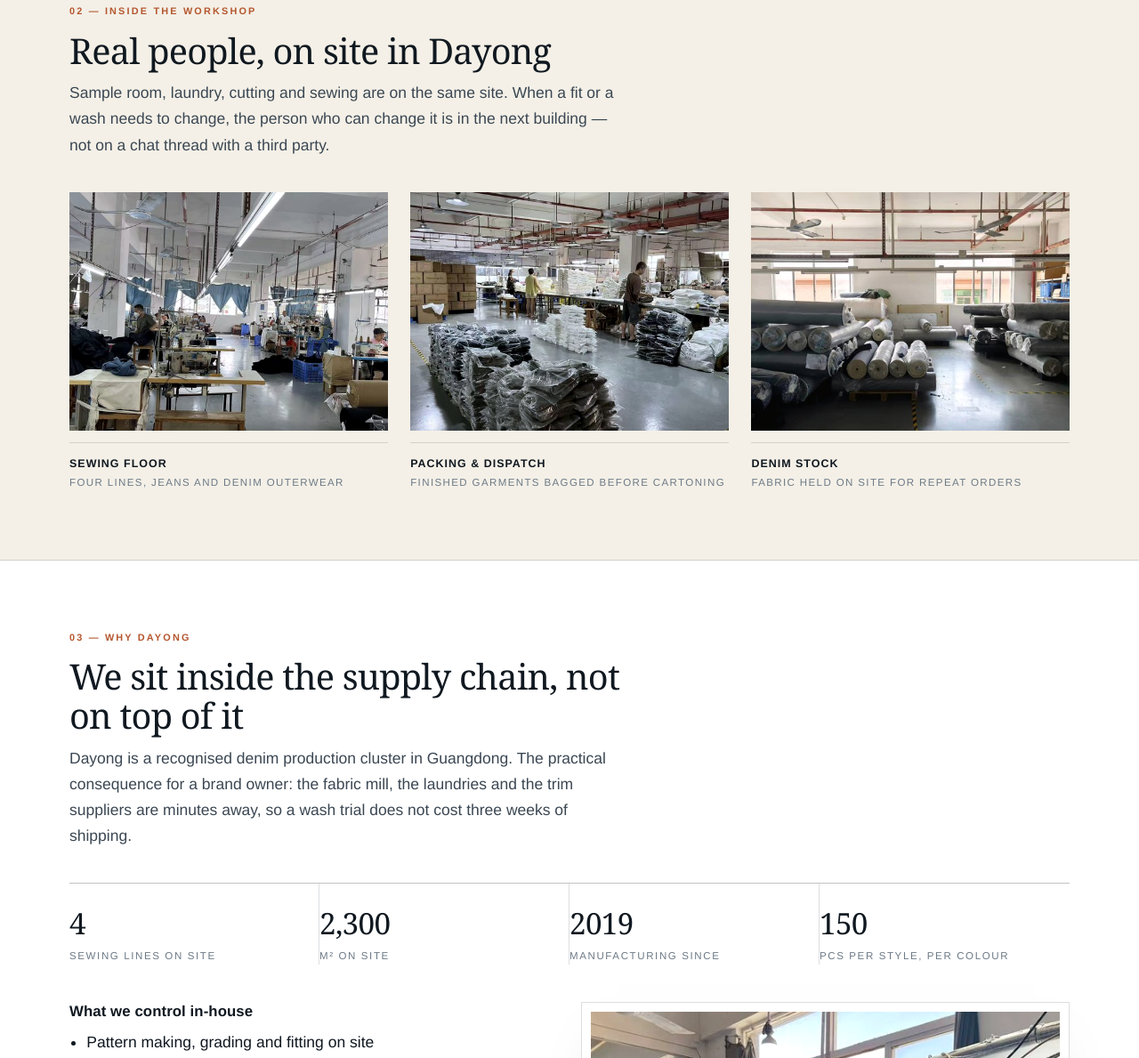
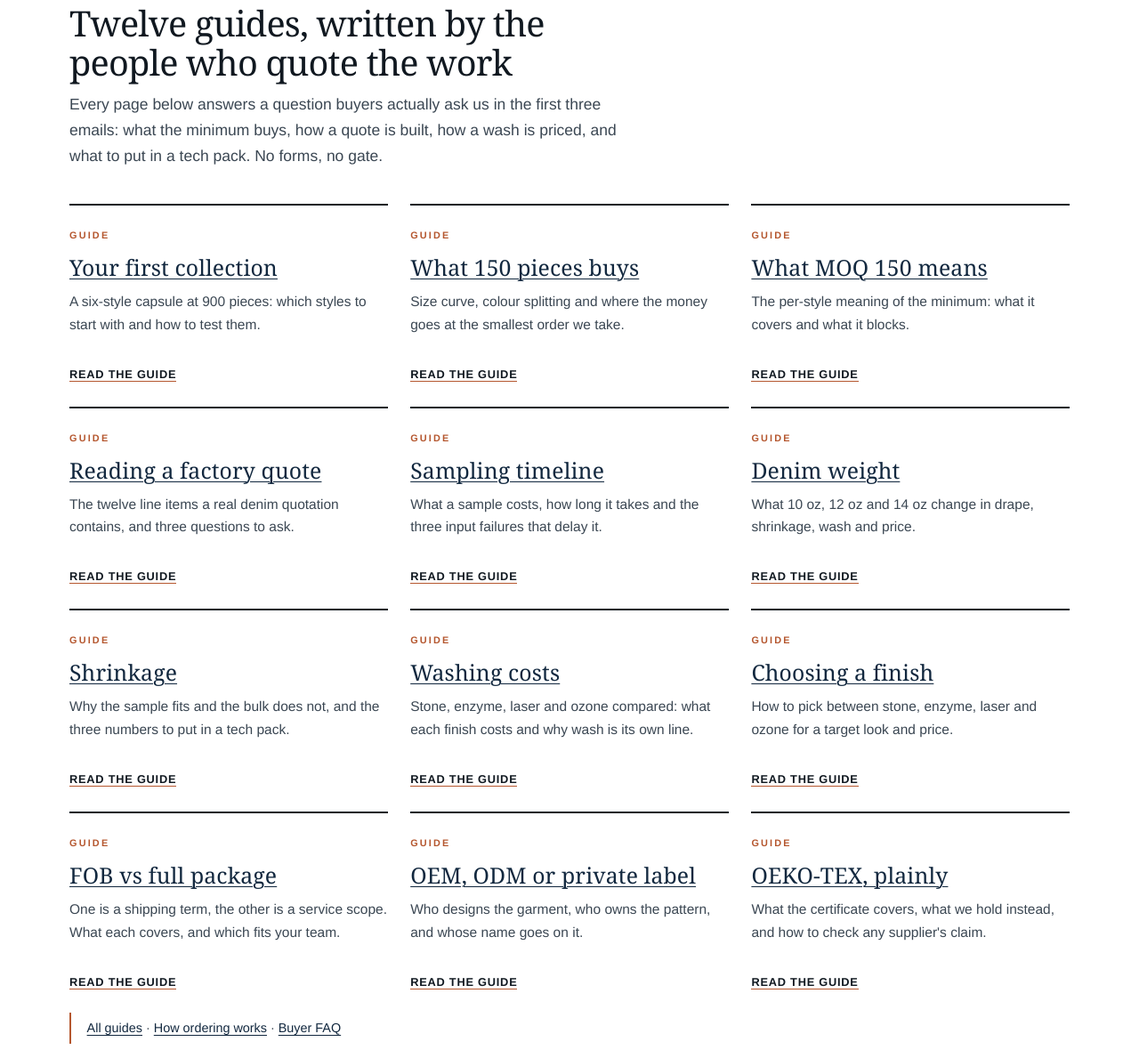
Before and after one commit to jonjiang976-hash/zuoyu-site, a plain HTML site: page index.html in a window 1280 px wide. Shown: the part 4704-5893 px from the top of the page at 89% size. Drawn offline with Linux system fonts and the light colour scheme.

```diff
--- a/index.html
+++ b/index.html
@@ -223,7 +223,92 @@
     </div>
   </section>
 
-  <section class="sand">
+    <section id="guides" class="tight">
+    <div class="wrap">
+      <div class="section-head">
+        <span class="kicker">01c — Buyer guides</span>
+        <h2>Twelve guides, written by the people who quote the work</h2>
+        <p>Every page below answers a question buyers actually ask us in the first three emails: what the minimum buys, how a quote is built, how a wash is priced, and what to put in a tech pack. No forms, no gate.</p>
+      </div>
+      <div class="grid grid-3">
+        <article class="card">
+          <span class="kicker">Guide</span>
+          <h3><a href="/blog/first-denim-collection-capsule/">Your first collection</a></h3>
+          <p>A six-style capsule at 900 pieces: which styles to start with and how to test them.</p>
+          <div class="card-foot"><a href="/blog/first-denim-collection-capsule/">Read the guide</a></div>
+        </article>
+        <article class="card">
+          <span class="kicker">Guide</span>
+          <h3><a href="/blog/low-moq-denim-manufacturing-150-pieces/">What 150 pieces buys</a></h3>
+          <p>Size curve, colour splitting and where the money goes at the smallest order we take.</p>
+          <div class="card-foot"><a href="/blog/low-moq-denim-manufacturing-150-pieces/">Read the guide</a></div>
+        </article>
+        <article class="card">
+          <span class="kicker">Guide</span>
+          <h3><a href="/blog/custom-denim-jacket-moq/">What MOQ 150 means</a></h3>
+          <p>The per-style meaning of the minimum: what it covers and what it blocks.</p>
+          <div class="card-foot"><a href="/blog/custom-denim-jacket-moq/">Read the guide</a></div>
+        </article>
+        <article class="card">
+          <span class="kicker">Guide</span>
+          <h3><a href="/blog/denim-factory-quote-line-items/">Reading a factory quote</a></h3>
+          <p>The twelve line items a real denim quotation contains, and three questions to ask.</p>
+          <div class="card-foot"><a href="/blog/denim-factory-quote-line-items/">Read the guide</a></div>
+        </article>
+        <article class="card">
+          <span class="kicker">Guide</span>
+          <h3><a href="/blog/denim-sampling-timeline/">Sampling timeline</a></h3>
+          <p>What a sample costs, how long it takes and the three input failures that delay it.</p>
+          <div class="card-foot"><a href="/blog/denim-sampling-timeline/">Read the guide</a></div>
+        </article>
+        <article class="card">
+          <span class="kicker">Guide</span>
+          <h3><a href="/blog/denim-weight-guide/">Denim weight</a></h3>
+          <p>What 10 oz, 12 oz and 14 oz change in drape, shrinkage, wash and price.</p>
+          <div class="card-foot"><a href="/blog/denim-weight-guide/">Read the guide</a></div>
+        </article>
+        <article class="card">
+          <span class="kicker">Guide</span>
+          <h3><a href="/blog/denim-shrinkage-explained/">Shrinkage</a></h3>
+          <p>Why the sample fits and the bulk does not, and the three numbers to put in a tech pack.</p>
+          <div class="card-foot"><a href="/blog/denim-shrinkage-explained/">Read the guide</a></div>
+        </article>
+        <article class="card">
+          <span class="kicker">Guide</span>
+          <h3><a href="/blog/denim-washing-costs/">Washing costs</a></h3>
+          <p>Stone, enzyme, laser and ozone compared: what each finish costs and why wash is its own line.</p>
+          <div class="card-foot"><a href="/blog/denim-washing-costs/">Read the guide</a></div>
+        </article>
+        <article class="card">
+          <span class="kicker">Guide</span>
+          <h3><a href="/blog/denim-finishing-guide/">Choosing a finish</a></h3>
+          <p>How to pick between stone, enzyme, laser and ozone for a target look and price.</p>
+          <div class="card-foot"><a href="/blog/denim-finishing-guide/">Read the guide</a></div>
+        </article>
+        <article class="card">
+          <span class="kicker">Guide</span>
+          <h3><a href="/blog/fob-vs-full-package-denim/">FOB vs full package</a></h3>
+          <p>One is a shipping term, the other is a service scope. What each covers, and which fits your team.</p>
+          <div class="card-foot"><a href="/blog/fob-vs-full-package-denim/">Read the guide</a></div>
+        </article>
+        <article class="card">
+          <span class="kicker">Guide</span>
+          <h3><a href="/blog/private-label-oem-odm/">OEM, ODM or private label</a></h3>
+          <p>Who designs the garment, who owns the pattern, and whose name goes on it.</p>
+          <div class="card-foot"><a href="/blog/private-label-oem-odm/">Read the guide</a></div>
+        </article>
+        <article class="card">
+          <span class="kicker">Guide</span>
+          <h3><a href="/blog/oeko-tex-standard-100-denim/">OEKO-TEX, plainly</a></h3>
+          <p>What the certificate covers, what we hold instead, and how to check any supplier's claim.</p>
+          <div class="card-foot"><a href="/blog/oeko-tex-standard-100-denim/">Read the guide</a></div>
+        </article>
+      </div>
+      <p class="note" style="margin-top:1.5rem"><a href="/blog/">All guides</a> · <a href="/how-to-order/">How ordering works</a> · <a href="/faq/">Buyer FAQ</a></p>
+    </div>
+  </section>
+
+<section class="sand">
     <div class="wrap">
       <div class="section-head">
         <span class="kicker">02 — Inside the workshop</span>
```
